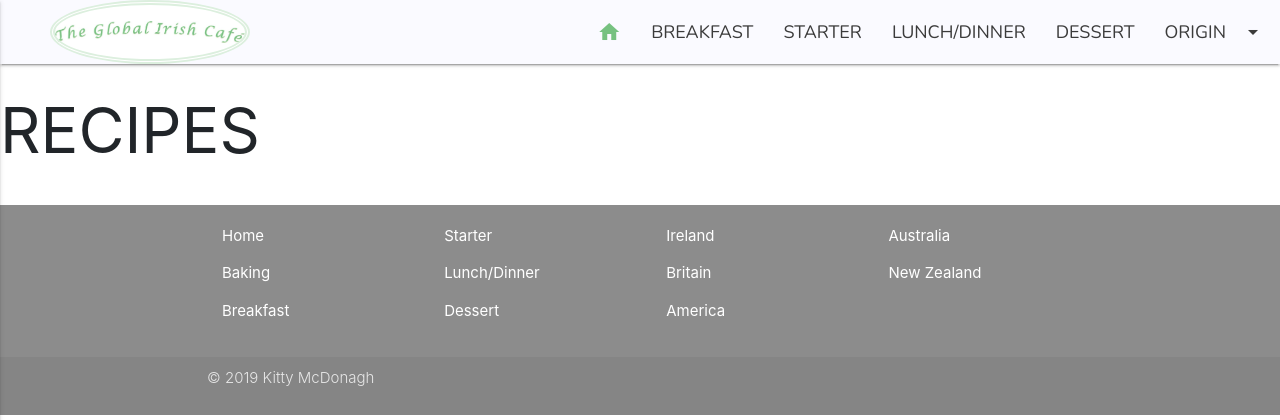
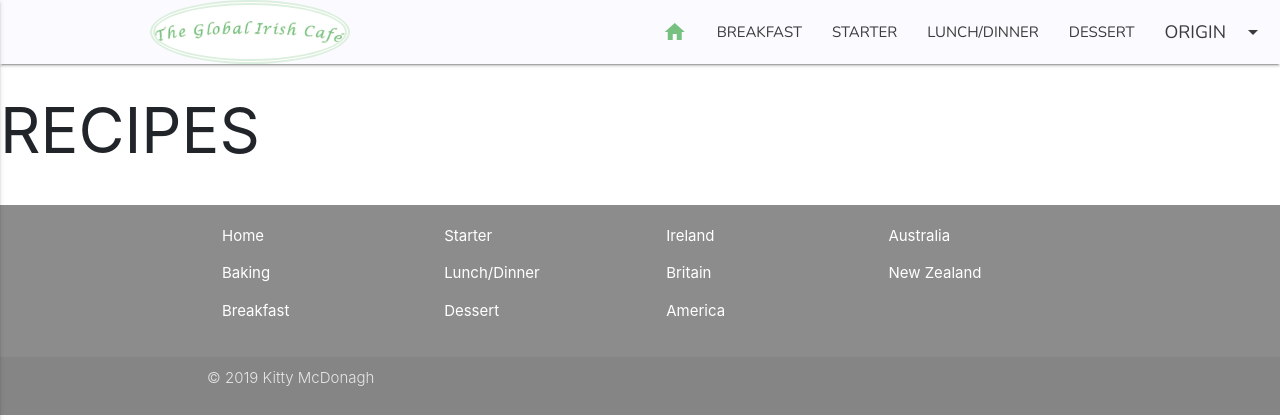
Before and after one commit to KittyMcDonagh/Third-Milestone-Project, a Flask app: page / in a window 1280 px wide. Shown: the top 420 px of the page. Run offline with Flask 2, Linux system fonts and the light colour scheme; data that the repository does not hold is empty; some libraries are stand-ins or nearby versions; some web fonts are replaced.

Commit message:
Basic screen layout complete

```diff
--- a/static/css/style.css
+++ b/static/css/style.css
@@ -3,6 +3,7 @@
 @import url('https://fonts.googleapis.com/css?family=Courgette:100,400,700|Crimson:100,400,700|Nunito:100,400,700');
 
 /* The following css was copied from materializecss.com to create a sticky footer */
+
 body {
     display: flex;
     min-height: 100vh;
@@ -13,8 +14,9 @@
     flex: 1 0 auto;
 }
 
+/* Keep a wide margin to left of logo so that side menu on smaller devices doesnt hide the logo   */
 .logo {
-    margin-left:50px;
+    margin-left: 300px;
     background: url("../images/logo_gic.jpg");
     min-height: 64px;
     min-width: 200px;
@@ -32,8 +34,26 @@
     transition: all .5s ease-in-out;
 }
 
+@media(min-width:1024px) {
+
+    .logo {
+        margin-left: 150px;
+
+    }
+
+}
+
+
+
+
 .navbar-style {
     background-color: #fafaff;
+}
+
+ul a {
+    color: #3b3b3b!important;
+    font-family: "Nunito", sans-serif;
+    font-size: 18px;
 }
 
 .font-style {
@@ -44,9 +64,17 @@
 
 .dropdown-content a {
     color: #8c8c8c!important;
+
 }
 
+.menu-icon-style {
+    color: #3b3b3b;
+}
+
+
+
 /* Set hover behaviour for nav links in Top and Bottom navigation menus */
+
 .nav-links a:hover {
     background-color: #76c180;
     color: #fff!important;
@@ -61,10 +89,11 @@
 }
 
 .footer-style {
-    background-color:  #8c8c8c;
+    background-color: #8c8c8c;
 }
 
 /* Set color and padding for footer links*/
+
 footer a {
     color: #fff!important;
     padding: 10px 15px;
--- a/templates/base.html
+++ b/templates/base.html
@@ -52,16 +52,16 @@
                 <a href="#!" class="logo navbar-brand"></a>
 
                 <!-- This is for the mobile side menu -->
-                <a href="#" data-activates="mobile-demo" class="button-collapse"><i class="material-icons">menu</i></a>
+                <a href="#" data-activates="mobile-demo" class="button-collapse"><i class="material-icons menu-icon-style">menu</i></a>
 
                 <ul id="nav-mobile" class="right hide-on-med-and-down">
-                    <li><a class="font-style" href="#"><i class="material-icons icon-style">home</i></a></li>
-                    <li><a class=" font-style" href="#">BREAKFAST</a></li>
-                    <li><a class=" font-style" href="#">STARTER</a></li>
-                    <li><a class=" font-style" href="#">LUNCH/DINNER</a></li>
-                    <li><a class=" font-style" href="#">DESSERT</a></li>
+                    <li><a href="#"><i class="material-icons icon-style">home</i></a></li>
+                    <li><a href="#">BREAKFAST</a></li>
+                    <li><a href="#">STARTER</a></li>
+                    <li><a href="#">LUNCH/DINNER</a></li>
+                    <li><a href="#">DESSERT</a></li>
                     <!-- Dropdown Trigger -->
-                    <li><a class="dropdown-button font-style" href="#!" data-activates="dropdown1">ORIGIN<i class="material-icons right">arrow_drop_down</i></a></li>
+                    <li><a class="dropdown-button dropdown-button-lg font-style" href="#!" data-activates="dropdown1">ORIGIN<i class="material-icons right">arrow_drop_down</i></a></li>
                 </ul>
 
                 <ul id="mobile-demo" class="side-nav">
@@ -127,7 +127,6 @@
     <script src="https://cdnjs.cloudflare.com/ajax/libs/materialize/0.100.2/js/materialize.min.js"></script>
 
     <script type="text/javascript">
-
         $(document).ready(function() {
             $(".dropdown-button").dropdown();
             $('.collapsible').collapsible();
```
